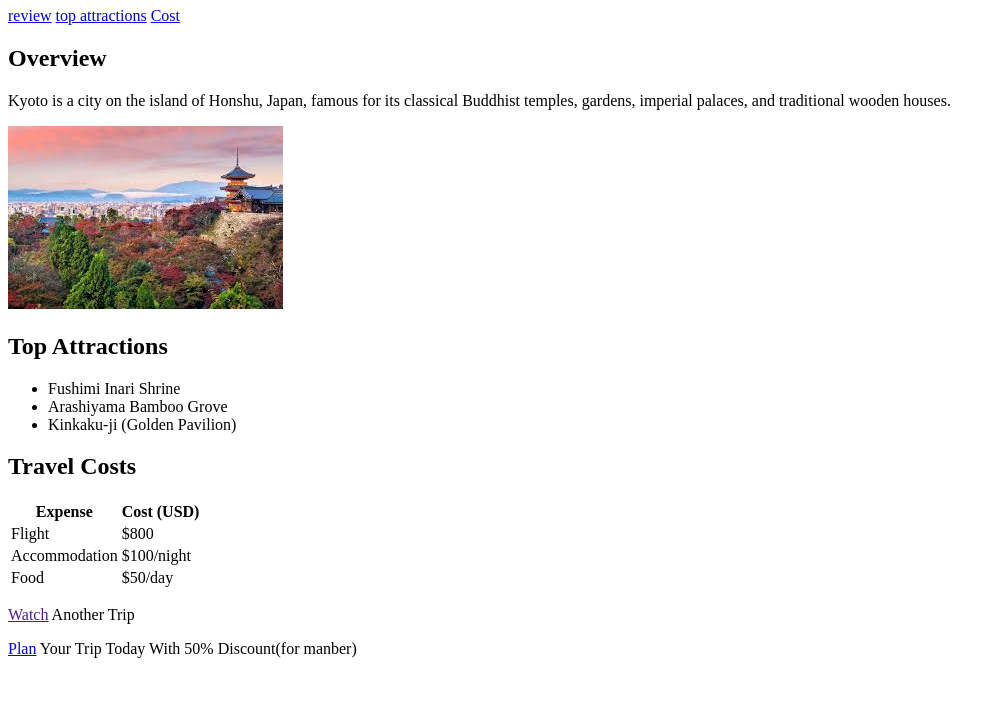
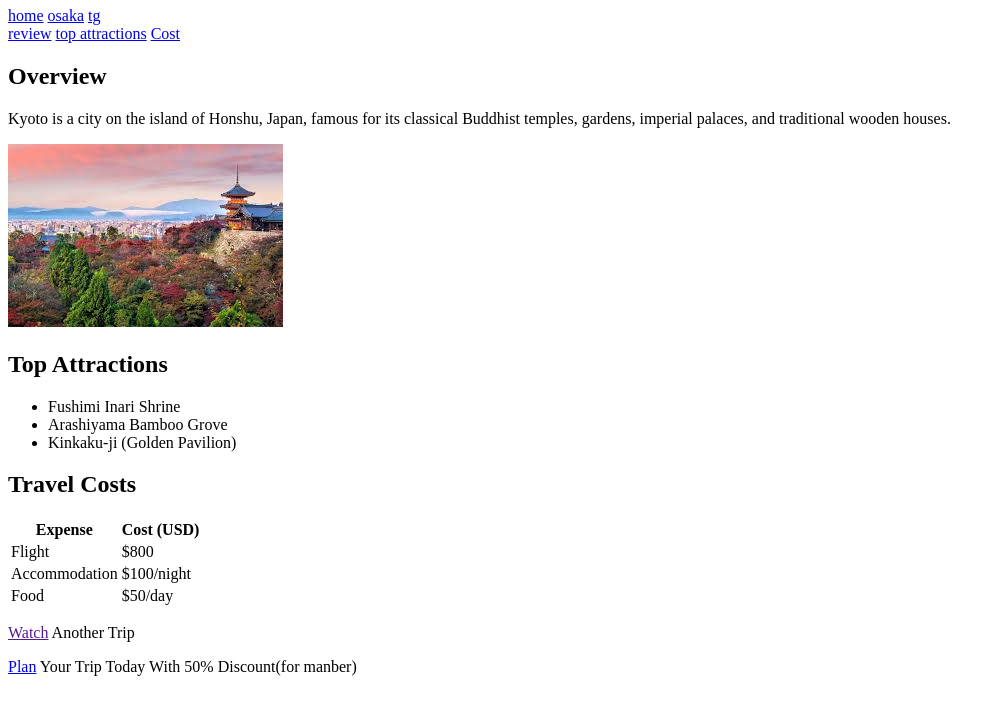
Before and after one commit to shinthantshinthant456-lgtm/travel, a plain HTML site: page index.html in a window 1280 px wide. Shown: the part 73-800 px from the top of the page, without its empty margins (0-1005 px from the left). Drawn offline with Linux system fonts and the light colour scheme.

Commit message:
added nav

```diff
--- a/index.html
+++ b/index.html
@@ -9,6 +9,11 @@
   <body>
     <!-- heading -->
     <h1>Explore Kyoto, Japan</h1>
+    <nav>
+      <a href="index.html">home</a>
+      <a href="osaka.html">osaka</a>
+      <a href="tg.html">tg</a>
+    </nav>
 
     <section>
       <nav>
```
